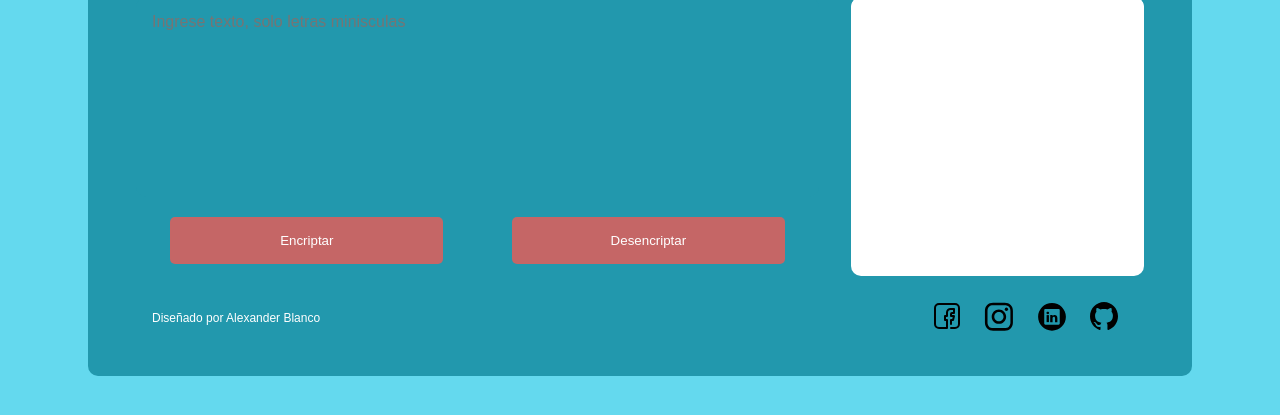
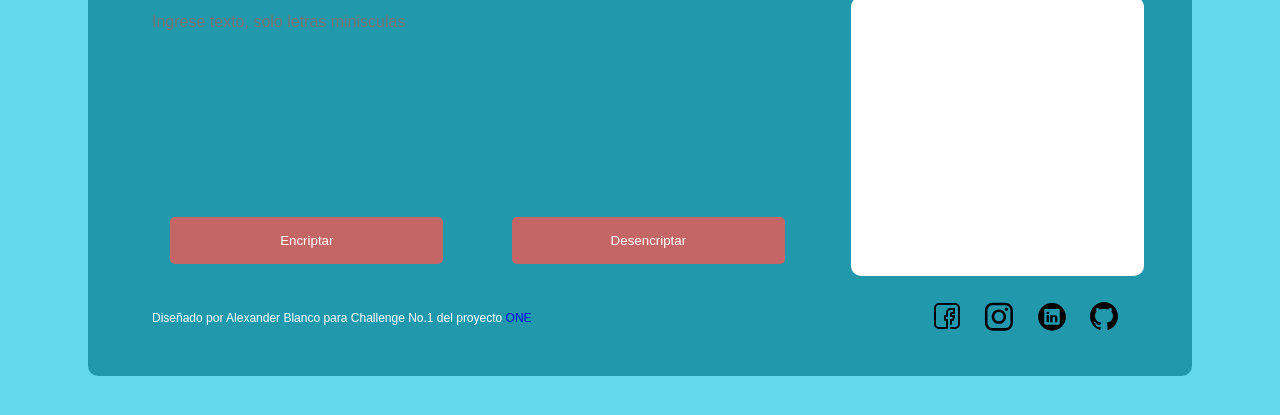
Before and after one commit to ablancoa/AluraChallenge1-Encriptador, a plain HTML site: page index.html in a window 1280 px wide. Shown: the part 123-538 px from the top of the page. Drawn offline with Linux system fonts and the light colour scheme.

Commit message:
Corregido texto del footer

```diff
--- a/css/style.css
+++ b/css/style.css
@@ -146,6 +146,10 @@ body {
     padding: 1rem;
 }
 
+.linkONE{
+    text-decoration: none;
+}
+
 .disenador{
     font-size: 12px;
 }
--- a/index.html
+++ b/index.html
@@ -32,7 +32,7 @@
             </div>
         </section>
         <footer class="footer">
-            <p class="disenador">Diseñado por Alexander Blanco</p>
+            <p class="disenador">Diseñado por Alexander Blanco para Challenge No.1 del proyecto <a target="_blank" class="linkONE" href="https://www.oracle.com/cl/education/oracle-next-education/">ONE</a></p>
             <div class="social">
                 <a href="https://www.facebook.com/alexander.blanco.7777/" class="social_link facebook"></a>
                 <a href="https://www.instagram.com/blancoamador95/" class="social_link instagram"></a>
```
